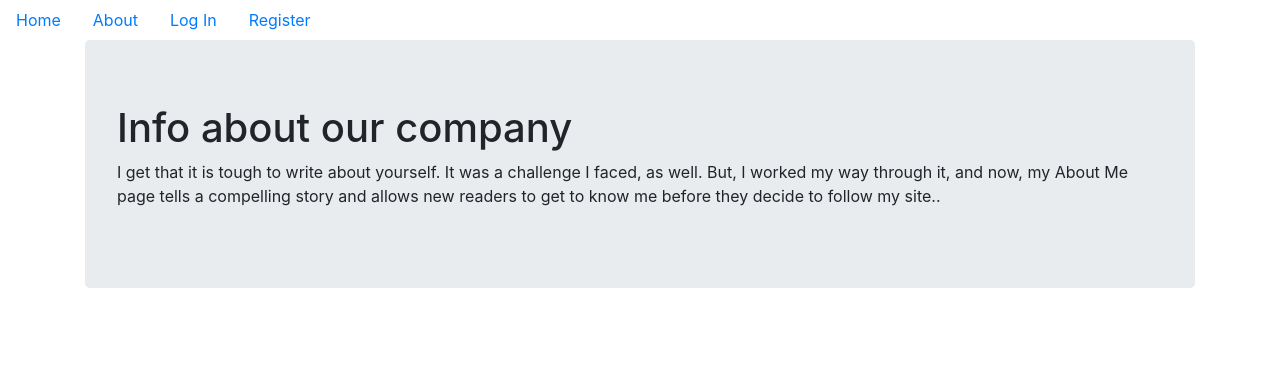
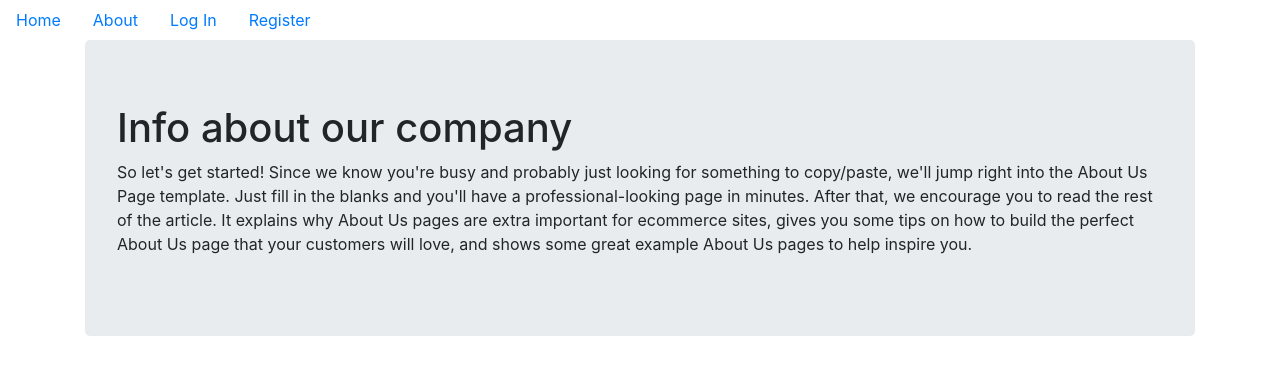
Before and after one commit to jorgia111/blog-post-app, a Flask app: page /info in a window 1280 px wide. Shown: the top 375 px of the page. Run offline with Flask 2, Linux system fonts and the light colour scheme; some libraries are stand-ins or nearby versions.

Commit message:
sami mess

```diff
--- a/puppycompanyblog/templates/info.html
+++ b/puppycompanyblog/templates/info.html
@@ -2,6 +2,6 @@
 {% block content %}
   <div class="jumbotron">
     <h1>Info about our company</h1>
-    <p>I get that it is tough to write about yourself. It was a challenge I faced, as well.  But, I worked my way through it, and now, my About Me page tells a compelling story and allows new readers to get to know me before they decide to follow my site..</p>
+    <p>So let's get started! Since we know you're busy and probably just looking for something to copy/paste, we'll jump right into the About Us Page template. Just fill in the blanks and you'll have a professional-looking page in minutes. After that, we encourage you to read the rest of the article. It explains why About Us pages are extra important for ecommerce sites, gives you some tips on how to build the perfect About Us page that your customers will love, and shows some great example About Us pages to help inspire you.</p>
   </div>
 {% endblock %}
```
